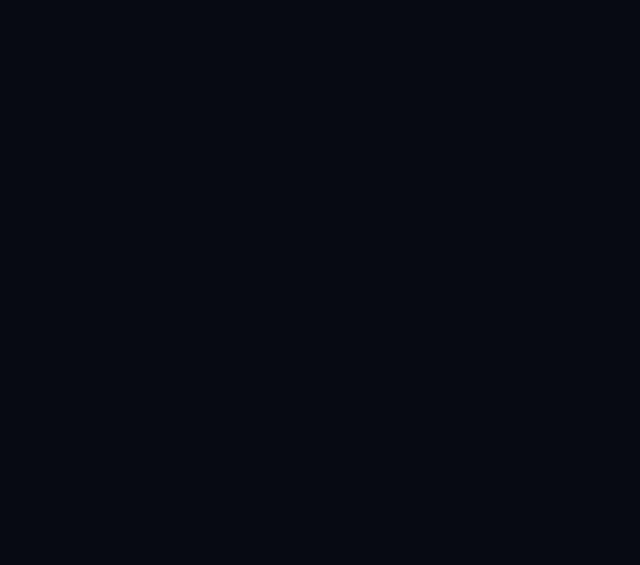
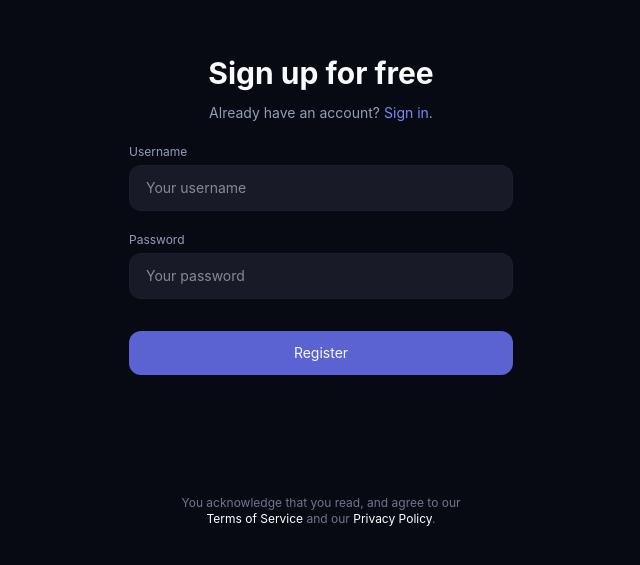
Before and after one commit to amnkarn/Betterstack, a React (Vite) app in the folder apps/frontend/: page /auth in a window 1280 px wide. Before the commit this address had no page. Shown: the part 149-714 px from the top of the page, without its empty margins (319-959 px from the left). Built offline with nearby package versions, Linux system fonts and the light colour scheme.

Commit message:
created auth page

```diff
--- a/apps/frontend/index.html
+++ b/apps/frontend/index.html
@@ -4,7 +4,7 @@
     <meta charset="UTF-8" />
     <link rel="icon" type="image/svg+xml" href="/vite.svg" />
     <meta name="viewport" content="width=device-width, initial-scale=1.0" />
-    <title>vite-app</title>
+    <title>Betteruptime</title>
   </head>
   <body>
     <div id="root"></div>
--- a/apps/frontend/package.json
+++ b/apps/frontend/package.json
@@ -16,6 +16,7 @@
     "@fontsource-variable/jetbrains-mono": "^5.3.0",
     "@phosphor-icons/react": "^2.1.10",
     "@tailwindcss/vite": "^4",
+    "axios": "^1.19.0",
     "class-variance-authority": "^0.7.1",
     "clsx": "^2.1.1",
     "lucide-react": "^1.27.0",
--- a/apps/frontend/src/App.tsx
+++ b/apps/frontend/src/App.tsx
@@ -1,6 +1,7 @@
 import { BrowserRouter, Route, Routes } from "react-router-dom";
 import LandingPage from "./pages/LandingPage";
 import Dashboard from "./pages/Dashboard";
+import Auth from "./pages/Auth";
 
 
 export function App() {
@@ -9,6 +10,7 @@ export function App() {
       <Routes>
         <Route path="/" element={<LandingPage />} />
         <Route path="/home" element={<Dashboard />} />
+        <Route path="/auth" element={<Auth />} />
       </Routes>
     </BrowserRouter>
   )
--- /dev/null
+++ b/apps/frontend/src/api/authApi.ts
@@ -0,0 +1,34 @@
+import axios from "axios";
+
+const BASE_URL = "http://localhost:3000";
+
+export async function loginReq(username: string, password: string) {
+    try {
+        const res = await axios.post(`${BASE_URL}/api/v1/user/signin`, {
+            username,
+            password
+        })
+
+        console.log(res);
+        return res.data;
+
+    } catch (error) {
+        console.log(error);
+        throw error;
+    }
+}
+
+export async function regiserReq(username: string, password: string) {
+    try {
+        const res = await axios.post(`${BASE_URL}/api/v1/user/signup`, {
+            username,
+            password
+        })
+
+        console.log(res);
+        return res.data;
+    } catch (error) {
+        console.log(error);
+        throw error;
+    }
+}
--- /dev/null
+++ b/apps/frontend/src/components/Loader.tsx
@@ -0,0 +1,27 @@
+
+
+export default function Loader() {
+    return (
+        <div className="fixed inset-0 z-50 flex flex-col items-center justify-center bg-zinc-950 select-none">
+
+            <div className="relative flex flex-col items-center">
+                <div className="h-10 w-10 rounded-lg bg-emerald-500 shadow-[0_0_20px_rgba(16,185,129,0.4)] animate-bounce [animation-duration:0.8s] flex items-center justify-center">
+                    <div className="flex space-x-1.5">
+                        <div className="h-1.5 w-1.5 rounded-full bg-zinc-950 animate-pulse"></div>
+                        <div className="h-1.5 w-1.5 rounded-full bg-zinc-950 animate-pulse"></div>
+                    </div>
+                </div>
+
+                <div className="mt-2 h-1 w-6 rounded-full bg-emerald-950/60 blur-[1px] animate-pulse [animation-duration:0.8s]"></div>
+            </div>
+
+            <span className="mt-4 text-xs font-semibold tracking-[0.3em] uppercase text-emerald-400 pl-[0.3em] animate-pulse">
+                Loading
+            </span>
+
+        </div>
+
+
+
+    )
+}
--- a/apps/frontend/src/components/Pricing.tsx
+++ b/apps/frontend/src/components/Pricing.tsx
@@ -2,6 +2,7 @@ import { useState } from 'react';
 import { Button } from '@/components/ui/Button';
 import { Badge } from '@/components/ui/Badge';
 import { Check, Zap } from 'lucide-react';
+import { Link } from 'react-router-dom';
 
 const plans = [
   {
@@ -141,6 +142,7 @@ export default function Pricing() {
                 )}
               </div>
 
+              <Link to={"/auth"}>
                 <Button
                   size="lg"
                   variant={plan.ctaVariant}
@@ -152,6 +154,7 @@ export default function Pricing() {
                 >
                   {plan.cta}
                 </Button>
+              </Link>
 
               <ul className="space-y-3 flex-1">
                 {plan.features.map((feature) => (
--- /dev/null
+++ b/apps/frontend/src/pages/Auth.tsx
@@ -0,0 +1,86 @@
+import { loginReq, regiserReq } from "@/api/authApi";
+import Loader from "@/components/Loader";
+import { useRef, useState } from "react"
+
+
+export default function Auth() {
+    type AuthMode = "Register" | "Login";
+    const [authMode, setAuthMode] = useState<AuthMode>("Register");
+    const [loading, setLoading] = useState<boolean>(false);
+    const usernameRef = useRef<HTMLInputElement>(null);
+    const passwrodRef = useRef<HTMLInputElement>(null);
+
+    async function handleSubmit() {
+        const username = usernameRef.current?.value;
+        const password = passwrodRef.current?.value;
+
+        if (!username || !password) {
+            alert("Please fill in all fields");
+            return;
+        }
+        //console.log(username, password);
+
+        try {
+            setLoading(true);
+            if(authMode === "Register") {
+                await regiserReq(username, password);
+                setAuthMode("Login");
+                alert("Registration successful! Please sign in.");
+                // Clear input fields
+                if (usernameRef.current) usernameRef.current.value = "";
+                if (passwrodRef.current) passwrodRef.current.value = "";
+            } else if(authMode === "Login") {
+                await loginReq(username, password);
+                alert("Login successful!");
+                window.location.href = "/dashboard"
+            }
+        } catch (error) {
+            console.error("Authentication error:", error);
+            alert(`Authentication failed: ${error instanceof Error ? error.message : "Unknown error"}`);
+        } finally {
+            setLoading(false);
+        }
+    }
+
+    if(loading) {
+        return <Loader />
+    }
+
+    return (
+        <div className="w-full min-h-screen bg-[#070A13] flex place-items-center justify-center p-4">
+            <div className="w-full max-w-sm">
+                <div className="flex flex-col items-center mt-8 md:mt-20">
+                    {authMode === "Register" ?
+                        <h2 className="text-2xl md:text-3xl font-bold text-center">Sign up for free</h2> :
+                        <h2 className="text-2xl md:text-3xl font-bold text-center">Welcome back</h2>
+                    }
+                    {authMode === "Register" ?
+                        <p className="text-[#939DB8] text-sm pt-3 text-center">Already have an account?
+                            <span className="text-[#7C87F7] cursor-pointer pl-1" onClick={() => setAuthMode("Login")}>
+                                Sign in
+                            </span>.
+                        </p> :
+                        <p className="text-[#939DB8] text-sm pt-3 text-center">First time here?
+                            <span className="text-[#7C87F7] cursor-pointer pl-1" onClick={() => setAuthMode("Register")}>
+                                Sign up for free
+                            </span>.
+                        </p>
+                    }
+                    {/*take input username & password*/}
+                    <div className="w-full flex flex-col gap-1 mt-5">
+                        <p className="text-[12px] text-[#939DB8]">Username</p>
+                        <input ref={usernameRef} required type="text" placeholder="Your username" className="w-full py-3 pl-4 pr-4 border bg-[#181B27] rounded-xl text-sm transition-all focus:outline-none focus:ring-4 focus:ring-zinc-500 focus:ring-offset-0 active:scale-95" />
+                    </div>
+                    <div className="w-full flex flex-col gap-1 mt-5">
+                        <p className="text-[12px] text-[#939DB8]">Password</p>
+                        <input ref={passwrodRef} required type="password" placeholder="Your password" className="w-full py-3 pl-4 pr-4 border bg-[#181B27] rounded-xl text-sm transition-all focus:outline-none focus:ring-4 focus:ring-zinc-500 focus:ring-offset-0 active:scale-95" />
+                    </div>
+                    <button type="button" className="mt-8 bg-[#5b63d3] w-full py-3 rounded-xl hover:bg-[#4449A9] cursor-pointer text-sm" onClick={handleSubmit}>
+                        {authMode === "Register" ? "Register" : "Login"}
+                    </button>
+                </div>
+                <p className="text-xs text-center px-4 md:px-10 text-[#6f778c] mt-8 md:mt-30">You acknowledge that you read, and agree to our <span className="text-white">Terms of Service</span> and our <span className="text-white">Privacy Policy</span>.</p>
+            </div>
+        </div>
+    )
+}
```
Also changed, not shown: apps/frontend/src/components/Footer.tsx (+7 -3 lines), apps/frontend/src/components/Hero.tsx (+8 -5 lines), apps/frontend/src/components/Navbar.tsx (+6 -1 lines), apps/frontend/src/components/Testimonials.tsx (+4 -4 lines), 1 other file (tests, documents, lock files or other folders). Lines whose indentation alone changed are shown as unchanged.
